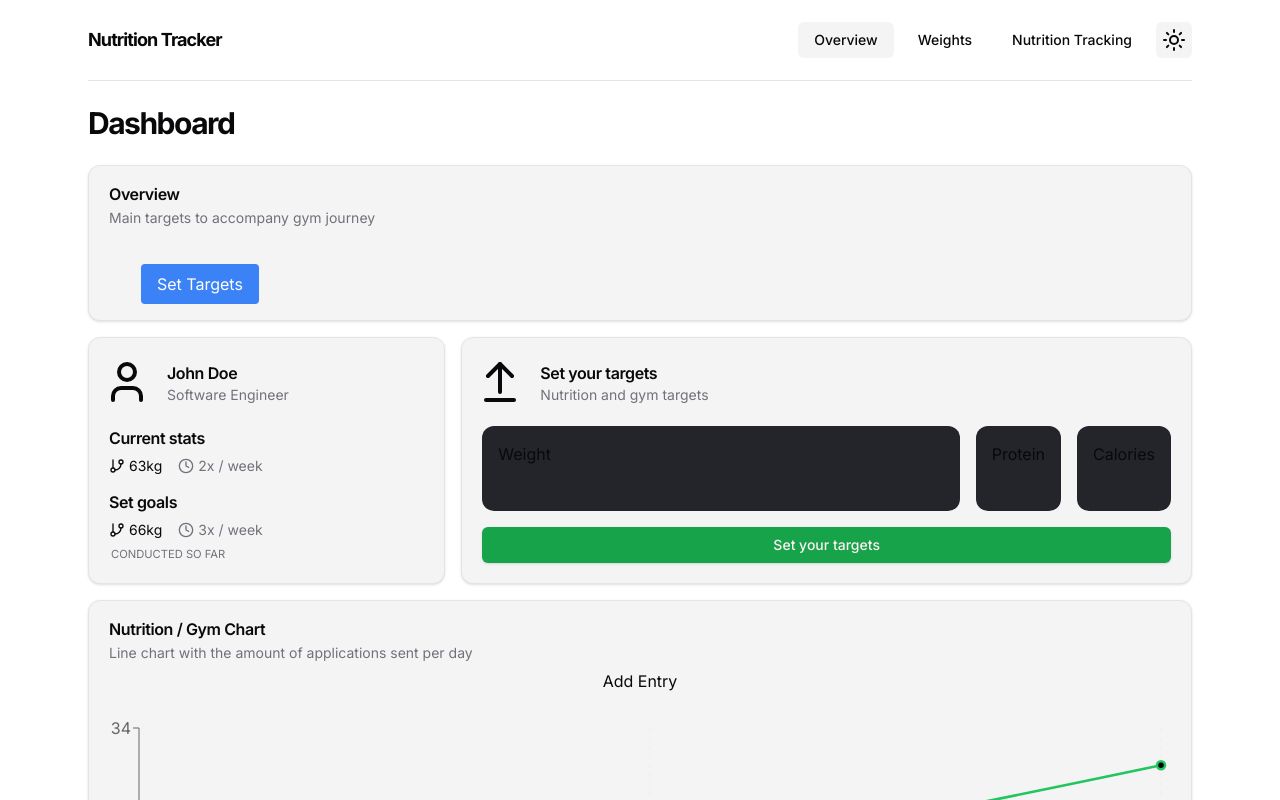
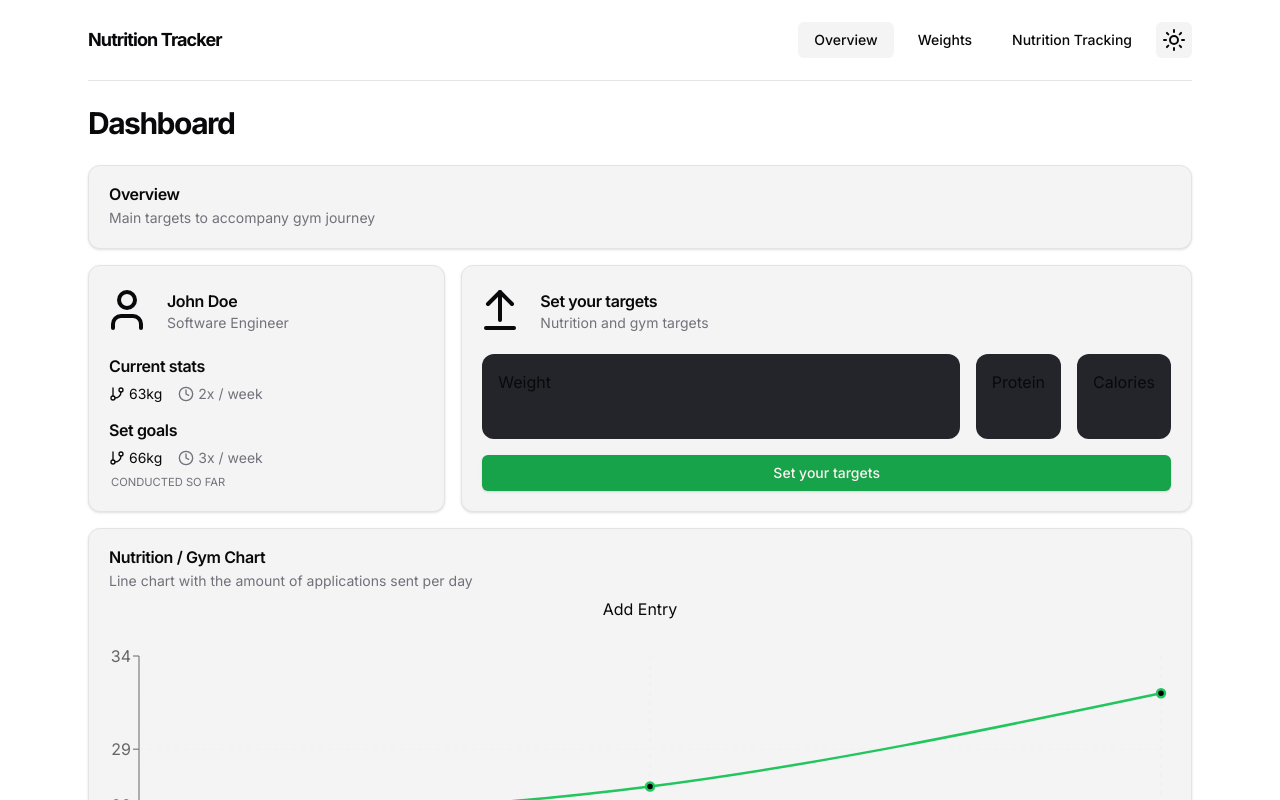
Before and after one commit to Vasil1001/nutrition-gym-tracker-v2, a Next.js app: page / in a window 1280 px wide. Shown: the top 800 px of the page. Built offline with nearby package versions, Linux system fonts and the light colour scheme; a web font is replaced by a local one.

Commit message:
Cleanup dashboard

```diff
--- a/app/page.tsx
+++ b/app/page.tsx
@@ -6,15 +6,6 @@ import { Dashboard } from '@/components/ui/overview/overview'
 import { useState } from 'react'
 
 export default function Home() {
-  const [showOnboarding, setShowOnboarding] = useState(false)
-
-  const handleSetTargetsClick = () => {
-    setShowOnboarding(true)
-  }
-
-  const handleCloseOnboarding = () => {
-    setShowOnboarding(false)
-  }
   return (
     <div>
       <div className="my-6 text-3xl font-bold tracking-tighter">Dashboard</div>
@@ -23,29 +14,6 @@ export default function Home() {
           <CardTitle>Overview</CardTitle>
           <CardDescription>Main targets to accompany gym journey</CardDescription>
         </CardHeader>
-        <CardContent className="flex h-full pb-4">
-          <div className="container mx-auto">
-            {/* Other components */}
-            <button
-              onClick={handleSetTargetsClick}
-              className="mt-4 rounded bg-blue-500 px-4 py-2 text-white">
-              Set Targets
-            </button>
-
-            {showOnboarding && (
-              <div className="fixed inset-0 z-50 flex items-center justify-center bg-[black] bg-opacity-50">
-                <div className="relative w-full max-w-md rounded-lg bg-[#34343f] p-6 shadow-lg">
-                  <button
-                    onClick={handleCloseOnboarding}
-                    className="absolute right-2 top-2 text-2xl text-gray-500 hover:text-gray-700">
-                    &times;
-                  </button>
-                  {/* <Onboarding /> */}
-                </div>
-              </div>
-            )}
-          </div>
-        </CardContent>
       </Card>
       <Dashboard />
     </div>
```
